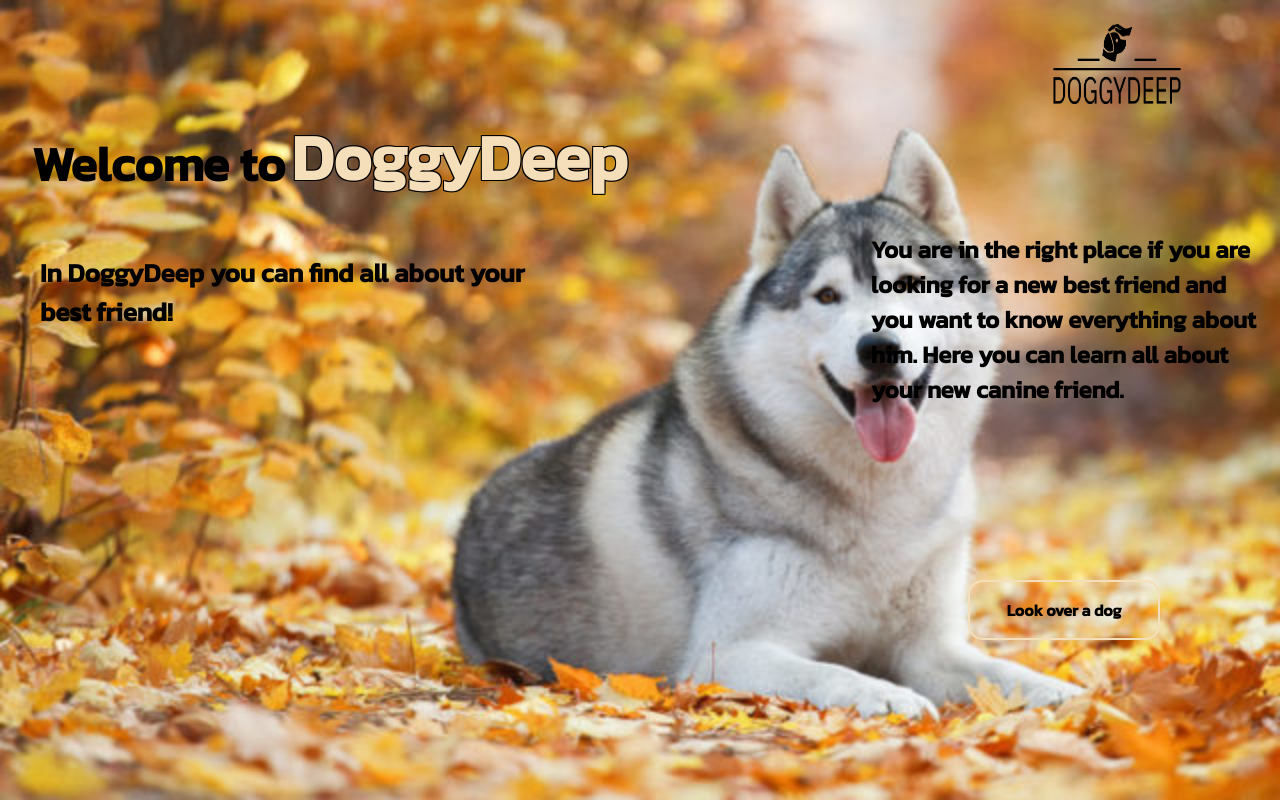
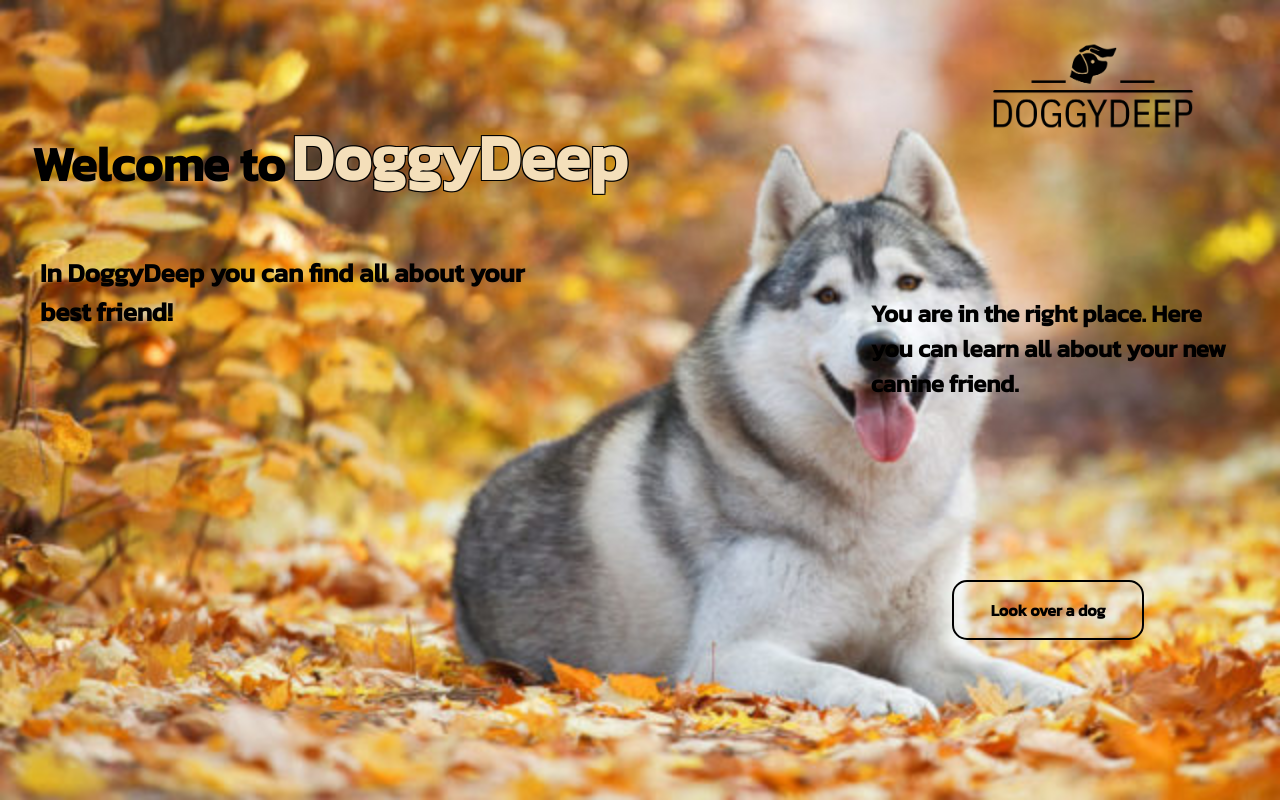
Before and after one commit to diegoleteliers10/PI_Dogs_Henry, a React (Create React App) app in the folder client/: page / in a window 1280 px wide. Built offline with nearby package versions, Linux system fonts and the light colour scheme; no server answers.

Commit message:
editing de landing page

```diff
--- a/client/src/components/LandingPage/Landing.jsx
+++ b/client/src/components/LandingPage/Landing.jsx
@@ -12,7 +12,7 @@
         <h2 className={style.subtiLanding}>In DoggyDeep you can find all about your best friend!</h2>
       </div>
       <div className={style.textContainer1} >
-        <p className={style.pLanding}>You are in the right place if you are looking for a new best friend and you want to know everything about him. Here you can learn all about your new canine friend.</p>
+        <p className={style.pLanding}>You are in the right place. Here you can learn all about your new canine friend.</p>
       </div>
         <Link to="/home">
             <button onClick={props.goHome} className={style.landingBbutton}>Look over a dog</button>
--- a/client/src/components/LandingPage/Landing.module.css
+++ b/client/src/components/LandingPage/Landing.module.css
@@ -18,10 +18,9 @@
 
 .logoLanging{
   position: absolute;
-  top: 1.5rem;
-  right: 6.2rem;
-  width: 8rem;
-  height: 5rem;
+  top: -20.5rem;
+  right: -50.8rem;
+  transform: scale(0.1);
 }
 
 .textContainer{
@@ -43,7 +42,7 @@
 .landingBbutton {
   appearance: none;
   background-color: transparent;
-  border: 0.125em solid #F4DFBA;
+  border: 0.125em solid black;
   border-radius: 0.9375em;
   box-sizing: border-box;
   color: #000000;
@@ -66,7 +65,7 @@
   will-change: transform;
   position: absolute;
   bottom: 10rem;
-  right: 7.5rem;
+  right: 8.5rem;
 }
 
 .landingBbutton:disabled {
@@ -114,6 +113,7 @@
   position: relative;
   font-size: 24px;
   font-weight: 600;
-  bottom: 8rem;
+  bottom: 4rem;
   left: 0.5rem;
+  padding-right: 37px;
 }
```
